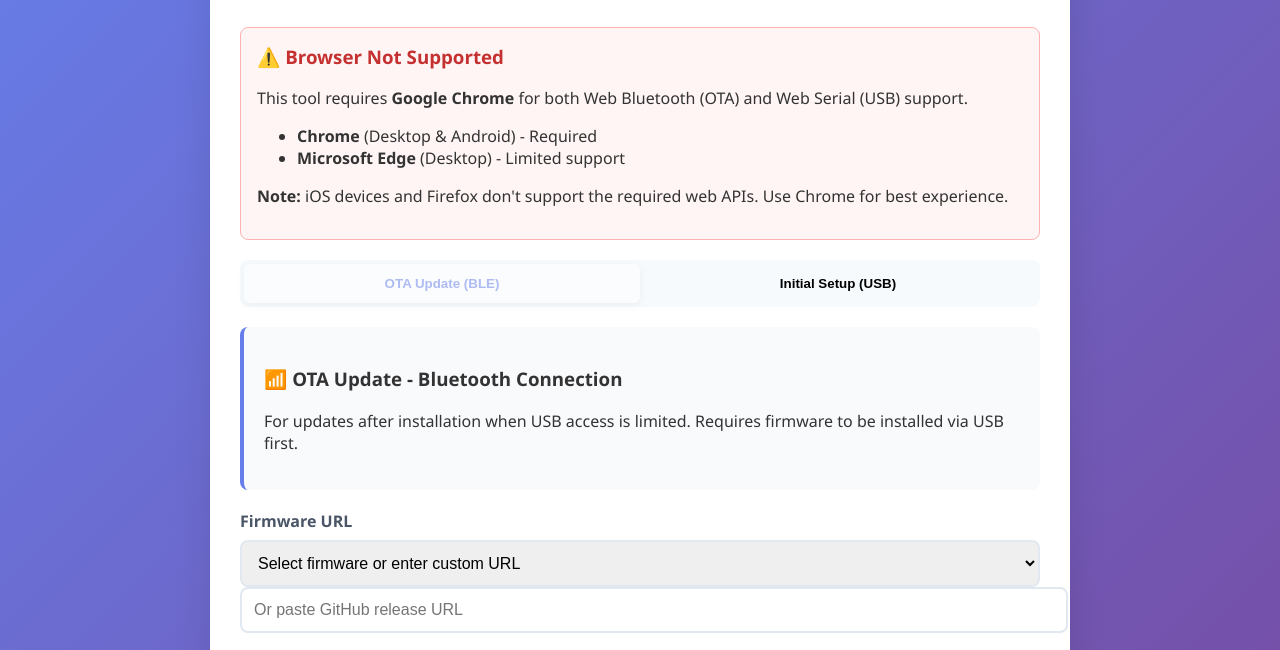
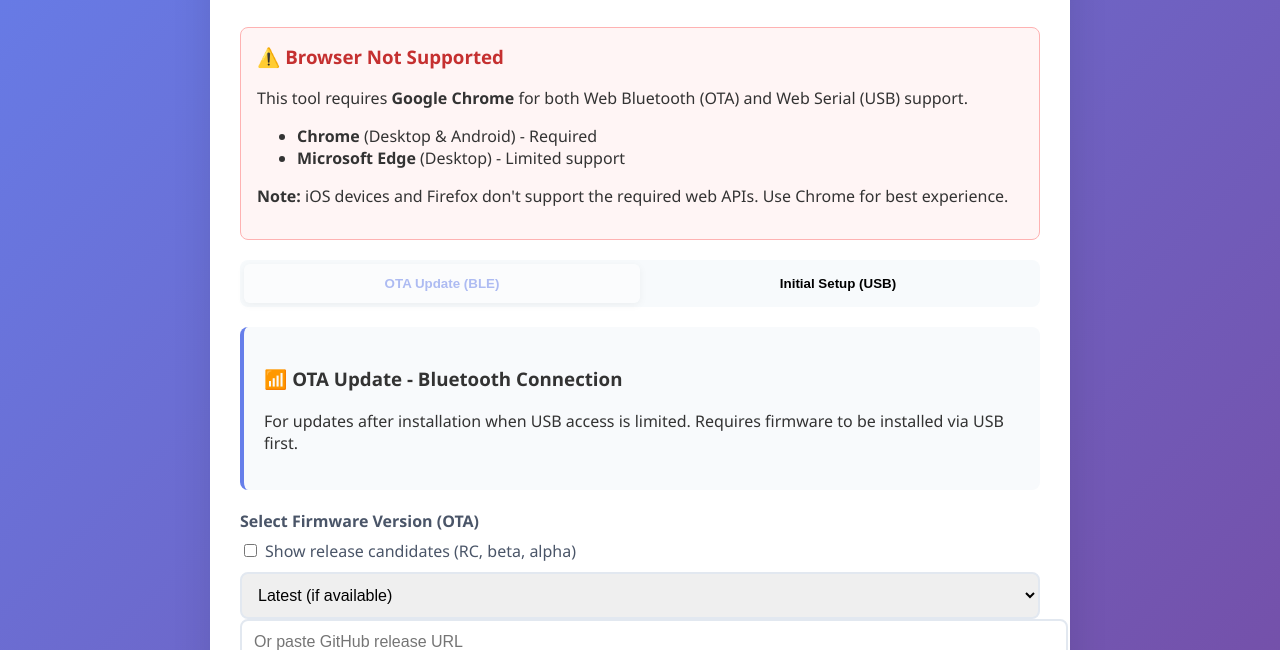
Before and after one commit to tb205gti/smart-grind-by-weight, a plain HTML site: page tools/web-flasher/index.html in a window 1280 px wide. Shown: the part 159-809 px from the top of the page. Drawn offline with Linux system fonts and the light colour scheme; no server answers.

Commit message:
fix: Web-flasher reads local firmware directory instead of GitHub API
- Release workflow now saves firmware with version in filename (firmware-v1.1.0-rc6.bin)
- Web-flasher reads local firmware/ directory to populate dropdowns
- No external API calls needed - all firmware files are hosted locally
- Prerelease filter works on local version filenames
- Much simpler and more reliable than GitHub API approach

```diff
--- a/tools/web-flasher/flasher.js
+++ b/tools/web-flasher/flasher.js
@@ -29,7 +29,7 @@ let otaService = null;
 let currentOtaStatus = BLE_OTA_IDLE;
 let statusCharacteristic = null;
 
-// Browser support check
+// Browser support check and load releases
 window.addEventListener('load', () => {
     if (!('bluetooth' in navigator)) {
         document.getElementById('browserWarning').style.display = 'block';
@@ -40,6 +40,9 @@ window.addEventListener('load', () => {
             otaTab.style.opacity = '0.5';
         }
     }
+
+    // Load available releases
+    loadReleases();
 });
 
 // Tab switching
@@ -452,6 +455,88 @@ function updateFirmwareUrl() {
 }
 
 
+// Load firmware files from directory
+async function loadReleases() {
+    const usbSelect = document.getElementById('usbFirmwareSelect');
+    const otaSelect = document.getElementById('firmwareSelect');
+    const showRC = document.getElementById('showReleaseCandidate').checked;
+    const showRCOTA = document.getElementById('showReleaseCandidateOTA').checked;
+
+    try {
+        usbSelect.innerHTML = '<option value="">Loading firmware...</option>';
+        otaSelect.innerHTML = '<option value="">Loading firmware...</option>';
+
+        // Fetch directory listing (this works on GitHub Pages)
+        const response = await fetch('firmware/');
+        const html = await response.text();
+
+        // Parse HTML to extract firmware filenames
+        const parser = new DOMParser();
+        const doc = parser.parseFromString(html, 'text/html');
+        const links = doc.querySelectorAll('a');
+
+        const firmwareFiles = [];
+        links.forEach(link => {
+            const filename = link.getAttribute('href');
+            if (filename && filename.match(/^firmware-v[\d\.]+(.*)?\.bin$/)) {
+                firmwareFiles.push(filename);
+            }
+        });
+
+        // Clear dropdowns
+        usbSelect.innerHTML = '';
+        otaSelect.innerHTML = '';
+
+        // Sort files by version (newest first)
+        firmwareFiles.sort((a, b) => {
+            const versionA = a.match(/v([\d\.]+)/)?.[1] || '0';
+            const versionB = b.match(/v([\d\.]+)/)?.[1] || '0';
+            return versionB.localeCompare(versionA, undefined, { numeric: true });
+        });
+
+        // Add firmware options
+        firmwareFiles.forEach(filename => {
+            const versionMatch = filename.match(/firmware-(v[\d\.]+(.*?))(\.bin|-web-ota\.bin)$/);
+            if (!versionMatch) return;
+
+            const version = versionMatch[1];
+            const isPrerelease = version.includes('rc') || version.includes('beta') || version.includes('alpha');
+            const isOTA = filename.includes('-web-ota.bin');
+
+            const label = isPrerelease ? `${version} (pre-release)` : version;
+
+            if (isOTA) {
+                // Add to OTA dropdown if showRCOTA is checked or it's not a prerelease
+                if (!isPrerelease || showRCOTA) {
+                    otaSelect.innerHTML += `<option value="firmware/${filename}">${label}</option>`;
+                }
+            } else {
+                // Add to USB dropdown if showRC is checked or it's not a prerelease
+                if (!isPrerelease || showRC) {
+                    usbSelect.innerHTML += `<option value="firmware/${filename}">${label}</option>`;
+                }
+            }
+        });
+
+        // Add custom option for OTA
+        otaSelect.innerHTML += '<option value="">-- Custom URL --</option>';
+
+        // If no options, add fallback
+        if (usbSelect.children.length === 0) {
+            usbSelect.innerHTML = '<option value="firmware/firmware.bin">Latest (if available)</option>';
+        }
+        if (otaSelect.children.length === 1) { // Only custom option
+            otaSelect.innerHTML = '<option value="firmware/firmware-web-ota.bin">Latest (if available)</option>' + otaSelect.innerHTML;
+        }
+
+    } catch (error) {
+        console.error('Failed to load firmware directory:', error);
+        // Fallback to static options
+        usbSelect.innerHTML = '<option value="firmware/firmware.bin">Latest (if available)</option>';
+        otaSelect.innerHTML = '<option value="firmware/firmware-web-ota.bin">Latest (if available)</option><option value="">-- Custom URL --</option>';
+    }
+}
+
 // Handle disconnection
 window.addEventListener('beforeunload', () => {
     if (device && device.gatt.connected) {
--- a/tools/web-flasher/index.html
+++ b/tools/web-flasher/index.html
@@ -243,10 +243,15 @@
             </div>
 
             <div class="form-group">
-                <label for="usbFirmwareSelect">Select Firmware</label>
+                <label for="usbFirmwareSelect">Select Firmware Version</label>
+                <div style="margin-bottom: 10px;">
+                    <label style="font-weight: normal; display: flex; align-items: center;">
+                        <input type="checkbox" id="showReleaseCandidate" onchange="loadReleases()" style="margin-right: 8px;">
+                        Show release candidates (RC, beta, alpha)
+                    </label>
+                </div>
                 <select id="usbFirmwareSelect" onchange="updateManifestFirmware()">
-                    <option value="firmware/firmware.bin">Latest (hosted)</option>
-                    <option value="https://github.com/jaapp/smart-grind-by-weight/releases/download/v1.0.0/firmware.bin">v1.0.0 (GitHub)</option>
+                    <option value="">Loading releases...</option>
                 </select>
             </div>
 
@@ -269,11 +274,15 @@
             </div>
 
             <div class="form-group">
-                <label for="firmwareUrl">Firmware URL</label>
+                <label for="firmwareSelect">Select Firmware Version (OTA)</label>
+                <div style="margin-bottom: 10px;">
+                    <label style="font-weight: normal; display: flex; align-items: center;">
+                        <input type="checkbox" id="showReleaseCandidateOTA" onchange="loadReleases()" style="margin-right: 8px;">
+                        Show release candidates (RC, beta, alpha)
+                    </label>
+                </div>
                 <select id="firmwareSelect" onchange="updateFirmwareUrl()">
-                    <option value="">Select firmware or enter custom URL</option>
-                    <option value="firmware/firmware-web-ota.bin">Latest (hosted)</option>
-                    <option value="https://github.com/jaapp/smart-grind-by-weight/releases/download/v1.0.0/firmware-web-ota.bin">v1.0.0 (GitHub)</option>
+                    <option value="">Loading releases...</option>
                 </select>
                 <input type="text" id="firmwareUrl" placeholder="Or paste GitHub release URL">
             </div>
```
Also changed, not shown: 1 other file.
